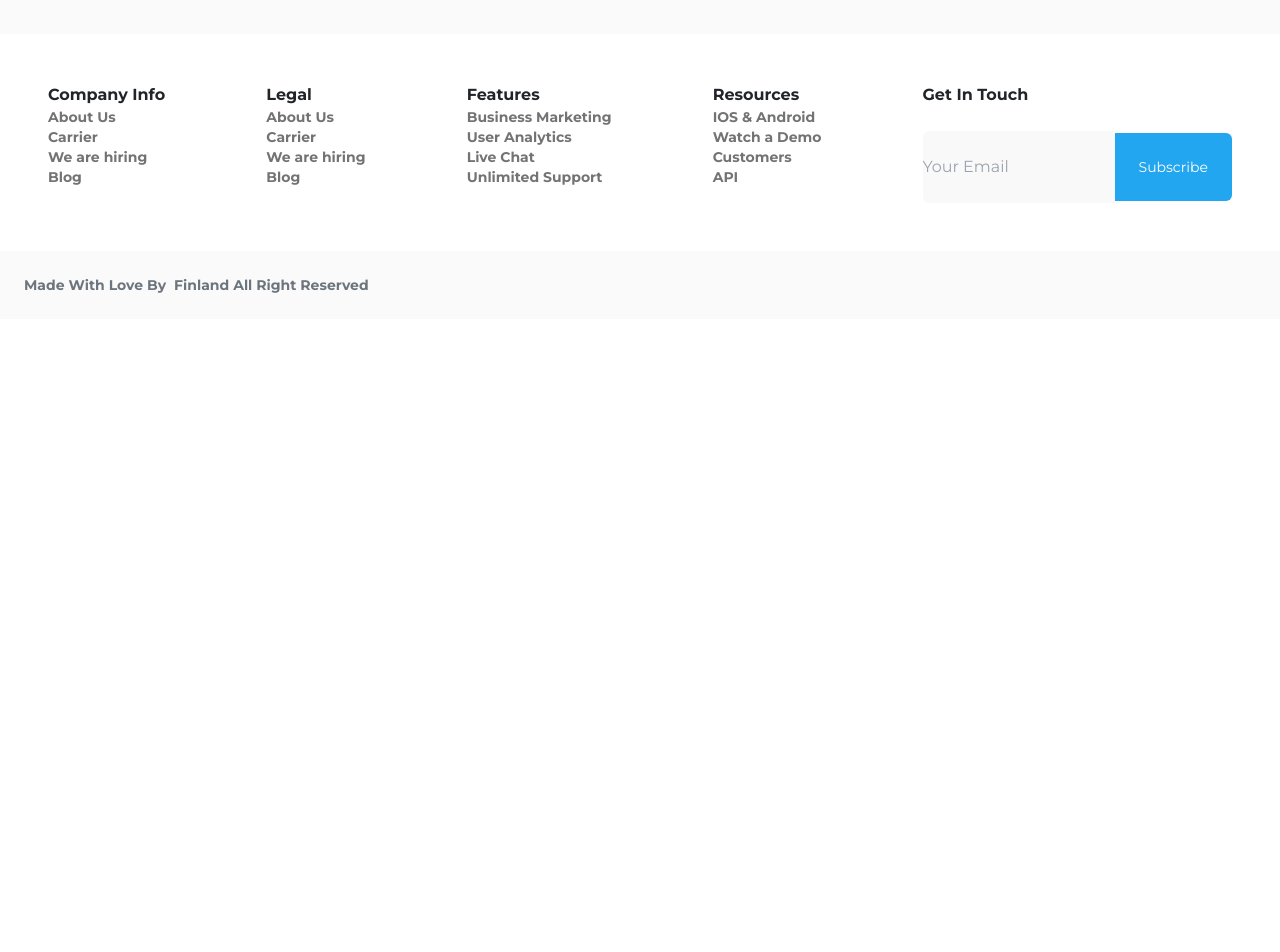
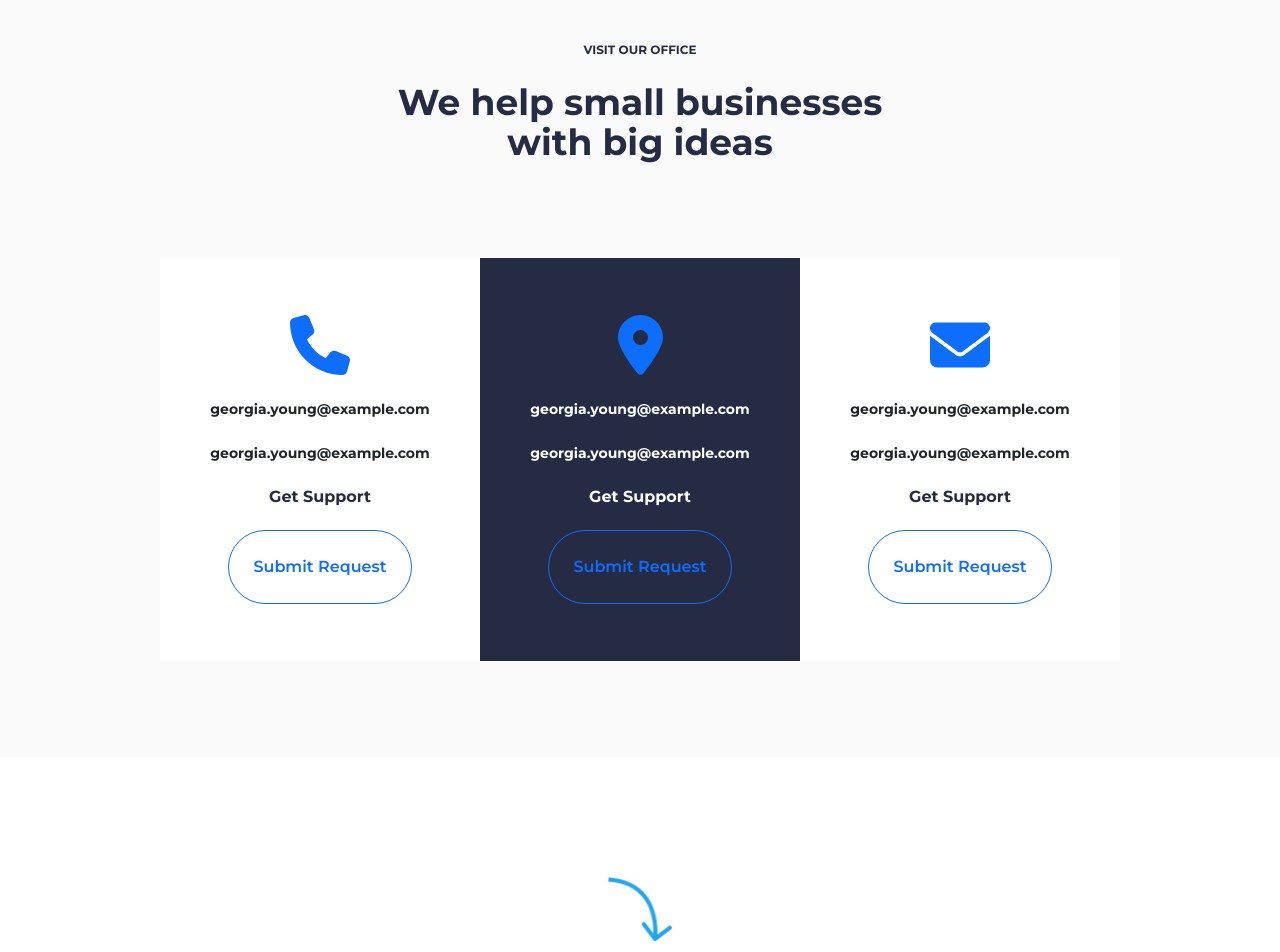
Before and after one commit to bahriogluomer/ecommerce, a React (Vite) app: page /contact in a window 1280 px wide. Shown: the part 700-1652 px from the top of the page. Before the commit the page ends 1019 px from the top, so only its background shows below. Built offline with nearby package versions, Linux system fonts and the light colour scheme; the HTML template or start-up script is replaced by a standard one.

Commit message:
completed contact page fully responsive

```diff
--- a/src/pages/ContactPage.jsx
+++ b/src/pages/ContactPage.jsx
@@ -1,16 +1,22 @@
 import { FontAwesomeIcon } from "@fortawesome/react-fontawesome";
 import contactheroimg from "../assets/contactheroimg.png";
+import curvedarrow from "../assets/curvedarrow.png";
 import {
   faFacebook,
   faInstagram,
   faLinkedin,
   faTwitter,
 } from "@fortawesome/free-brands-svg-icons";
+import {
+  faEnvelope,
+  faLocationDot,
+  faPhone,
+} from "@fortawesome/free-solid-svg-icons";
 
 export default function ContactPage() {
   return (
     <>
-      <section className="m-auto max-w-[1440px] flex justify-between items-center sm:flex-col">
+      <section className="m-auto max-w-[1440px] flex justify-between items-center sm:flex-col sm:gap-12">
         <div className="flex flex-col w-1/3 gap-9 sm:text-center min-w-[380px]">
           <p className="font-bold text-base text-darkgray">CONTACT US</p>
           <p className="font-bold text-6xl text-darkgray sm:text-3xl">
@@ -50,6 +56,66 @@ export default function ContactPage() {
           <img src={contactheroimg} alt="" />
         </div>
       </section>
+      <section className=" mx-auto bg-lightgray1 flex items-center justify-center flex-col mt-10 p-24">
+        <div className="max-w-[1440px] text-center flex flex-col mb-24">
+          <h4 className="text-darkgray font-bold text-xs mb-6">
+            VISIT OUR OFFICE
+          </h4>
+          <h3 className="text-darkgray font-bold text-4xl">
+            We help small businesses
+          </h3>
+          <h3 className="text-darkgray font-bold text-4xl">with big ideas</h3>
+        </div>
+        <div className="flex flex-wrap items-center justify-center">
+          <div className="bg-white w-80 h-[403px] flex flex-col items-center justify-center text-center gap-4">
+            <FontAwesomeIcon icon={faPhone} className="text-6xl text-primary" />
+            <p className="font-bold text-sm">georgia.young@example.com</p>
+            <p className="font-bold text-sm">georgia.young@example.com</p>
+            <h5 className="font-bold text-darkgray">Get Support</h5>
+            <button className="text-primary font-semibold rounded-full py-4 px-6 border border-primary">
+              Submit Request
+            </button>
+          </div>
+          <div className="w-80 h-[403px] flex flex-col items-center justify-center text-center gap-4 bg-darkgray">
+            <FontAwesomeIcon
+              icon={faLocationDot}
+              className="text-6xl text-primary"
+            />
+            <p className="font-bold text-sm text-white">
+              georgia.young@example.com
+            </p>
+            <p className="font-bold text-sm text-white">
+              georgia.young@example.com
+            </p>
+            <h5 className="font-bold text-white">Get Support</h5>
+            <button className="text-primary font-semibold rounded-full py-4 px-6 border border-primary">
+              Submit Request
+            </button>
+          </div>
+          <div className="bg-white w-80 h-[403px] flex flex-col items-center justify-center text-center gap-4">
+            <FontAwesomeIcon
+              icon={faEnvelope}
+              className="text-6xl text-primary"
+            />
+            <p className="font-bold text-sm">georgia.young@example.com</p>
+            <p className="font-bold text-sm">georgia.young@example.com</p>
+            <h5 className="font-bold text-darkgray">Get Support</h5>
+            <button className="text-primary font-semibold rounded-full py-4 px-6 border border-primary">
+              Submit Request
+            </button>
+          </div>
+        </div>
+      </section>
+      <section className="max-w-[1440px] mx-auto flex flex-col items-center gap-12 my-24 p-6">
+        <img className="w-16 h-16" src={curvedarrow} alt="" />
+        <p className="font-bold text-base text-darkgray">
+          WE CAN'T WAIT TO MEET YOU
+        </p>
+        <p className="font-bold text-6xl text-darkgray">Let’s Talk</p>
+        <button className="bg-primary font-bold text-sm text-white px-10 py-3.5 rounded-md w-fit">
+          Try it for free now
+        </button>
+      </section>
     </>
   );
 }
--- a/src/pages/ProductListPage.jsx
+++ b/src/pages/ProductListPage.jsx
@@ -99,7 +99,7 @@ export default function ProductListPage() {
         </div>
       </section>
       <section id="products">
-        <div className="mx-auto max-w-[1440px] flex flex-wrap items-start content-start gap-9 px-36 py-12">
+        <div className="mx-auto max-w-[1440px] flex flex-wrap items-start content-start gap-9 px-36 py-12 sm:content-center sm:justify-center">
           {productData.map((product, index) => (
             <ProductCard
               key={index}
```
Also changed, not shown: src/assets/curvedarrow.png (renamed from src/assets/arrow.png).
